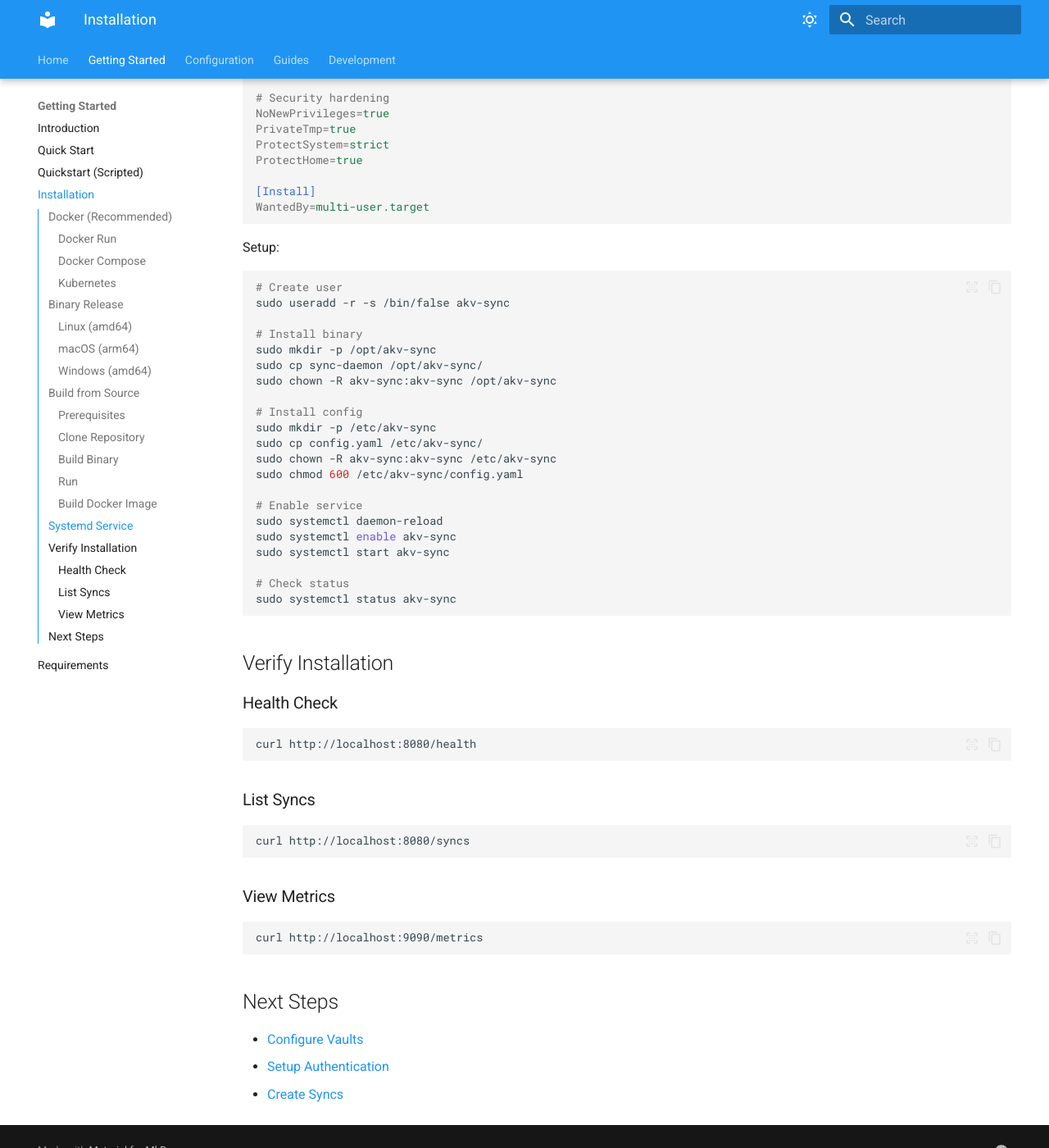
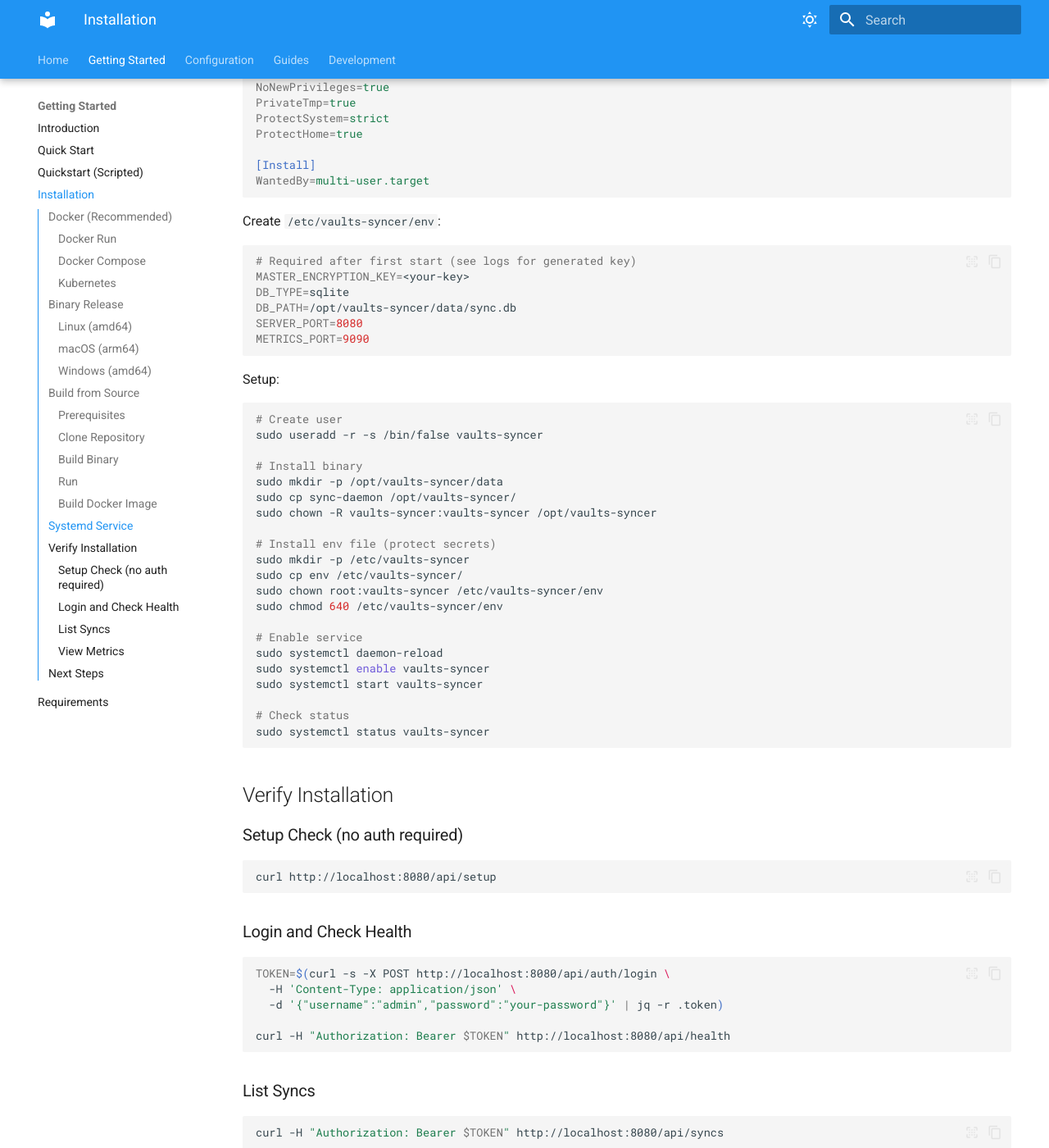
Before and after one commit to pacorreia/vaults-syncer, an MkDocs documentation site: the page built from docs/getting-started/installation.md, in a window 1280 px wide and 1400 px high, scrolled down 4235 px. Shown: the whole window at 82% size. Built offline with MkDocs 1.6.1 and Material for MkDocs 9.7.7, drawn with Linux system fonts in a browser that asks for light colours; some of the changed text lies outside the part shown.

Commit message:
docs: fix remaining inaccuracies in installation.md, testing.md, getting-started/index.md, authentication.md
Agent-Logs-Url: https://github.com/pacorreia/vaults-syncer/sessions/18ff410a-5ee3-44ef-83d1-5698506dd582

Co-authored-by: pacorreia <54323159+pacorreia@users.noreply.github.com>

````diff
--- a/docs/getting-started/installation.md
+++ b/docs/getting-started/installation.md
@@ -11,10 +11,10 @@ Quick start with a single command:
 ```bash
 docker run -d \
   --name vaults-syncer \
-  -v $(pwd)/config.yaml:/etc/sync/config.yaml:ro \
   -v sync-data:/app/data \
   -p 8080:8080 \
   -p 9090:9090 \
+  -e MASTER_ENCRYPTION_KEY=${MASTER_ENCRYPTION_KEY} \
   ghcr.io/pacorreia/vaults-syncer:latest
 ```
 
@@ -29,13 +29,15 @@ services:
     container_name: vaults-syncer
     restart: unless-stopped
     volumes:
-      - ./config.yaml:/etc/sync/config.yaml:ro
       - sync-data:/app/data          # use a named volume, not a host path
     ports:
       - "8080:8080"  # HTTP API + Web UI
       - "9090:9090"  # Prometheus metrics
+    environment:
+      - MASTER_ENCRYPTION_KEY=${MASTER_ENCRYPTION_KEY}
+      - DB_TYPE=sqlite               # or postgres / mssql
     healthcheck:
-      test: ["CMD", "wget", "-qO-", "http://localhost:8080/health"]
+      test: ["CMD", "wget", "-qO-", "http://localhost:8080/api/setup"]
       interval: 30s
       timeout: 10s
       retries: 3
@@ -67,31 +69,19 @@ helm install akv-sync akv-sync/akv-sync \
 Or with kubectl directly:
 
 ```yaml
-apiVersion: v1
-kind: ConfigMap
-metadata:
-  name: akv-sync-config
-data:
-  config.yaml: |
-    vaults:
-      - id: source
-        endpoint: https://vault.example.com/api/ciphers
-        auth:
-          method: oauth2
----
 apiVersion: apps/v1
 kind: Deployment
 metadata:
-  name: akv-sync
+  name: vaults-syncer
 spec:
   replicas: 1
   selector:
     matchLabels:
-      app: akv-sync
+      app: vaults-syncer
   template:
     metadata:
       labels:
-        app: akv-sync
+        app: vaults-syncer
     spec:
       containers:
       - name: sync-daemon
@@ -99,24 +89,25 @@ spec:
         ports:
         - containerPort: 8080
         - containerPort: 9090
+        env:
+        - name: MASTER_ENCRYPTION_KEY
+          valueFrom:
+            secretKeyRef:
+              name: vaults-syncer-secret
+              key: master-encryption-key
         volumeMounts:
-        - name: config
-          mountPath: /etc/sync
-          readOnly: true
         - name: data
           mountPath: /app/data
         livenessProbe:
           httpGet:
-            path: /health
+            path: /api/setup
             port: 8080
           initialDelaySeconds: 30
           periodSeconds: 10
       volumes:
-      - name: config
-        configMap:
-          name: akv-sync-config
       - name: data
-        emptyDir: {}
+        persistentVolumeClaim:
+          claimName: vaults-syncer-data
 ```
 
 ## Binary Release
@@ -128,7 +119,8 @@ Download precompiled binaries for your platform:
 ```bash
 wget https://github.com/pacorreia/vaults-syncer/releases/download/v$(VERSION)/sync-daemon-linux-amd64
 chmod +x sync-daemon-linux-amd64
-./sync-daemon-linux-amd64 -config config.yaml
+export MASTER_ENCRYPTION_KEY=<your-key>
+./sync-daemon-linux-amd64
 ```
 
 ### macOS (arm64)
@@ -136,7 +128,8 @@ chmod +x sync-daemon-linux-amd64
 ```bash
 wget https://github.com/pacorreia/vaults-syncer/releases/download/v$(VERSION)/sync-daemon-darwin-arm64
 chmod +x sync-daemon-darwin-arm64
-./sync-daemon-darwin-arm64 -config config.yaml
+export MASTER_ENCRYPTION_KEY=<your-key>
+./sync-daemon-darwin-arm64
 ```
 
 ### Windows (amd64)
@@ -145,15 +138,16 @@ chmod +x sync-daemon-darwin-arm64
 # Download from releases page or use:
 Invoke-WebRequest -Uri "https://github.com/pacorreia/vaults-syncer/releases/download/v$(VERSION)/sync-daemon-windows-amd64.exe" -OutFile sync-daemon.exe
 
-# Run
-.\sync-daemon.exe -config config.yaml
+# Set env and run
+$env:MASTER_ENCRYPTION_KEY = "<your-key>"
+.\sync-daemon.exe
 ```
 
 ## Build from Source
 
 ### Prerequisites
 
-- Go 1.22 or later
+- Go 1.26 or later (with CGO support for sqlite3; requires `libsqlite3-dev` on Debian/Ubuntu or `sqlite` via Homebrew on macOS)
 - Git
 
 ### Clone Repository
@@ -166,13 +160,15 @@ cd vaults-syncer
 ### Build Binary
 
 ```bash
-go build -o sync-daemon .
+# CGO_ENABLED=1 is required for the sqlite3 driver
+CGO_ENABLED=1 go build -o sync-daemon .
 ```
 
 ### Run
 
 ```bash
-./sync-daemon -config config.yaml
+export MASTER_ENCRYPTION_KEY=<your-key>   # Required after first start
+./sync-daemon
 ```
 
 ### Build Docker Image
@@ -180,15 +176,15 @@ go build -o sync-daemon .
 ```bash
 docker build -t vaults-syncer:latest .
 docker run -d \
-  -v $(pwd)/config.yaml:/etc/sync/config.yaml:ro \
   -v sync-data:/app/data \
   -p 8080:8080 \
+  -e MASTER_ENCRYPTION_KEY=${MASTER_ENCRYPTION_KEY} \
   vaults-syncer:latest
 ```
 
 ## Systemd Service
 
-Create `/etc/systemd/system/akv-sync.service`:
+Create `/etc/systemd/system/vaults-syncer.service`:
 
 ```ini
 [Unit]
@@ -198,10 +194,11 @@ Wants=network-online.target
 
 [Service]
 Type=simple
-User=akv-sync
-Group=akv-sync
-WorkingDirectory=/opt/akv-sync
-ExecStart=/opt/akv-sync/sync-daemon -config /etc/akv-sync/config.yaml
+User=vaults-syncer
+Group=vaults-syncer
+WorkingDirectory=/opt/vaults-syncer
+EnvironmentFile=/etc/vaults-syncer/env
+ExecStart=/opt/vaults-syncer/sync-daemon
 Restart=on-failure
 RestartSec=5s
 
@@ -215,44 +212,65 @@ ProtectHome=true
 WantedBy=multi-user.target
 ```
 
+Create `/etc/vaults-syncer/env`:
+
+```bash
+# Required after first start (see logs for generated key)
+MASTER_ENCRYPTION_KEY=<your-key>
+DB_TYPE=sqlite
+DB_PATH=/opt/vaults-syncer/data/sync.db
+SERVER_PORT=8080
+METRICS_PORT=9090
+```
+
 Setup:
 
 ```bash
 # Create user
-sudo useradd -r -s /bin/false akv-sync
+sudo useradd -r -s /bin/false vaults-syncer
 
 # Install binary
-sudo mkdir -p /opt/akv-sync
-sudo cp sync-daemon /opt/akv-sync/
-sudo chown -R akv-sync:akv-sync /opt/akv-sync
+sudo mkdir -p /opt/vaults-syncer/data
+sudo cp sync-daemon /opt/vaults-syncer/
+sudo chown -R vaults-syncer:vaults-syncer /opt/vaults-syncer
 
-# Install config
-sudo mkdir -p /etc/akv-sync
-sudo cp config.yaml /etc/akv-sync/
-sudo chown -R akv-sync:akv-sync /etc/akv-sync
-sudo chmod 600 /etc/akv-sync/config.yaml
+# Install env file (protect secrets)
+sudo mkdir -p /etc/vaults-syncer
+sudo cp env /etc/vaults-syncer/
+sudo chown root:vaults-syncer /etc/vaults-syncer/env
+sudo chmod 640 /etc/vaults-syncer/env
 
 # Enable service
 sudo systemctl daemon-reload
-sudo systemctl enable akv-sync
-sudo systemctl start akv-sync
+sudo systemctl enable vaults-syncer
+sudo systemctl start vaults-syncer
 
 # Check status
-sudo systemctl status akv-sync
+sudo systemctl status vaults-syncer
 ```
 
 ## Verify Installation
 
-### Health Check
+### Setup Check (no auth required)
 
 ```bash
-curl http://localhost:8080/health
+curl http://localhost:8080/api/setup
+```
+
+### Login and Check Health
+
+```bash
+TOKEN=$(curl -s -X POST http://localhost:8080/api/auth/login \
+  -H 'Content-Type: application/json' \
+  -d '{"username":"admin","password":"your-password"}' | jq -r .token)
+
+curl -H "Authorization: Bearer $TOKEN" http://localhost:8080/api/health
 ```
 
 ### List Syncs
 
 ```bash
-curl http://localhost:8080/syncs
+curl -H "Authorization: Bearer $TOKEN" http://localhost:8080/api/syncs
 ```
 
 ### View Metrics
--- a/docs/guides/quick-reference.md
+++ b/docs/guides/quick-reference.md
@@ -132,7 +132,7 @@ docker compose logs -f sync-daemon
 
 1. **Create config file** → `config.yaml`
 2. **Run with Docker** → `docker run ...`
-3. **Verify** → `curl http://localhost:8080/health`
+3. **Verify** → `curl http://localhost:8080/api/setup` (public, no auth)
 4. **Check status** → `curl http://localhost:8080/syncs`
 
 ## 📚 Documentation Map
````
Also changed, not shown: docs/configuration/authentication.md (+1 -1 lines), docs/development/testing.md (+42 -42 lines), docs/getting-started/index.md (+1 -1 lines).
